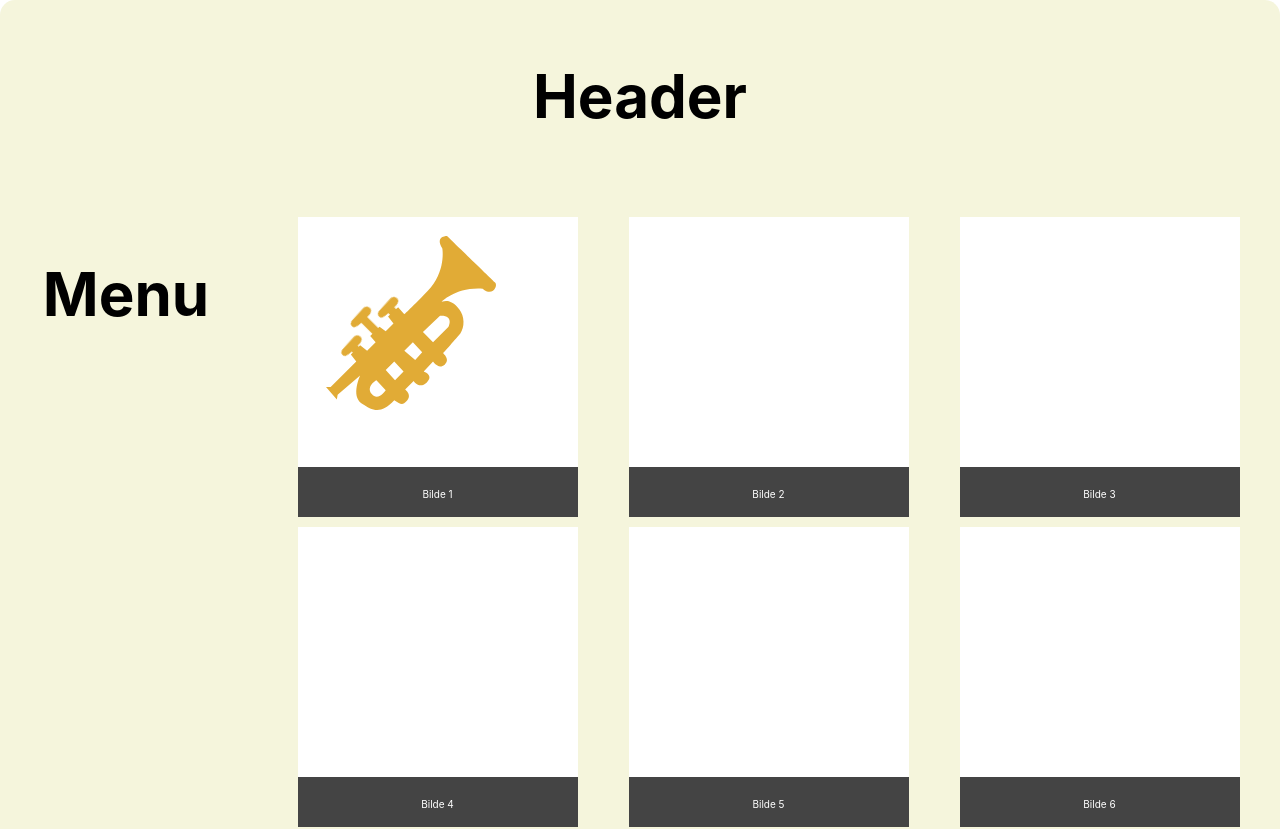
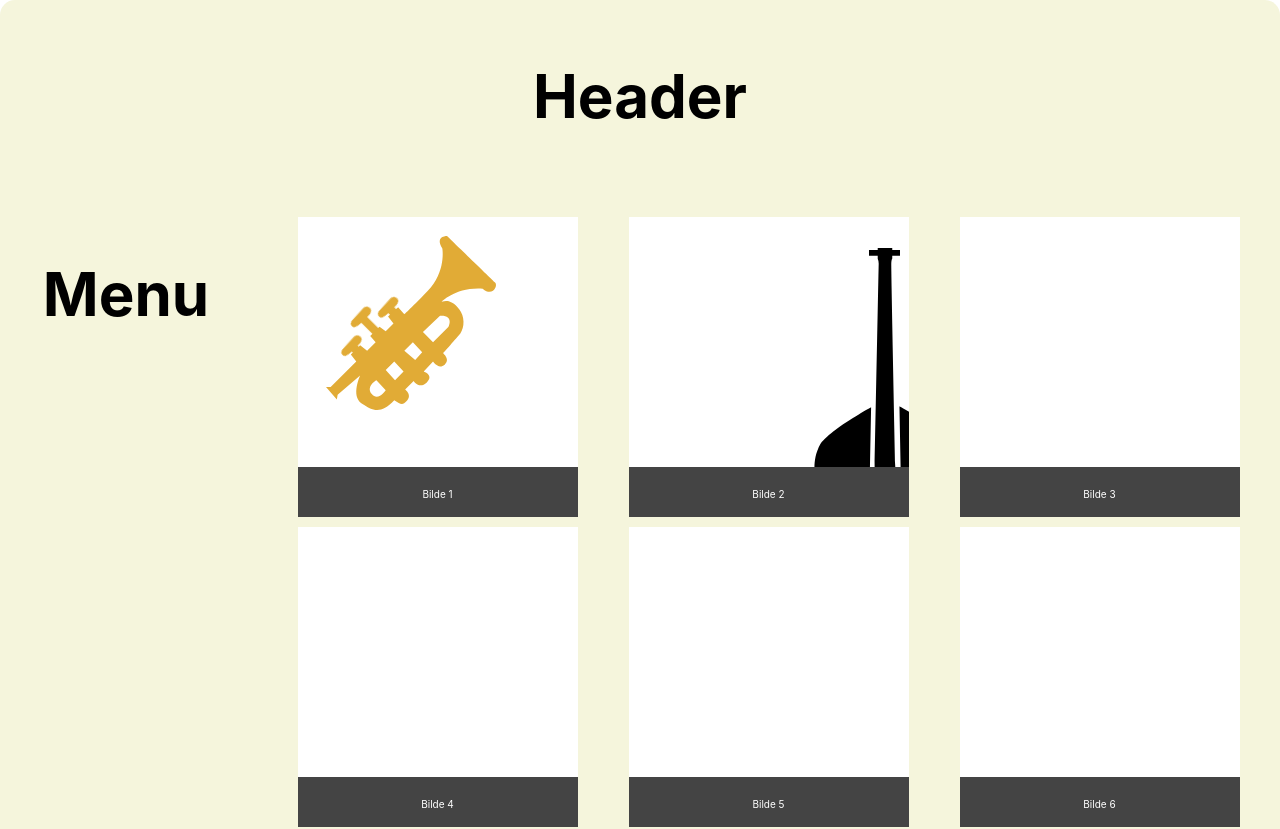
Before and after one commit to magnhan/gallery, a React (Create React App) app in the folder gallery/: page / in a window 1280 px wide. Shown: the top 829 px of the page. Built offline with nearby package versions, Linux system fonts and the light colour scheme.

Commit message:
Added bass
#3

```diff
--- a/gallery/src/components/paintings/SVG2.tsx
+++ b/gallery/src/components/paintings/SVG2.tsx
@@ -3,7 +3,20 @@ import React from "react";
 export default function SVG2() {
   return (
     <div className="SVG 2">
-      <svg className="SVG_picture"></svg>
+      <svg className="SVG_picture">
+        <path
+          id="bass-base"
+          d="M242.108,190.3s-41.084,22.535-50.582,36.348c-9.5,16.95-4.272,30.861-7.082,33.319s26.77-1.19,20.233,42.406-25.291,39.377-25.291,39.377,1.23,6.678-1.011,12.116-5.576,19.391-6.07,29.28,3,35.934,16.186,46.445,37.036,22.089,66.768,21.2,64.52-10.55,73.849-28.271,15.62-32.039,10.117-53.512c-3.707-13.4-8.8-19.691-5.058-26.251-4.714-2.452-28.473-12.2-26.3-44.426s4.7-34.732,20.233-37.357c-1.8-7.041.017-9.747-1.012-17.165s-2.709-23.217-35.407-42.406c-19.98-11.378-21.245-12.116-21.245-12.116L272.457,294.3l-32.373-1.01Z"
+        />
+        <path
+          id="bass-stem"
+          d="M248.719,41.791V38.848H240V32.962h8.719V31H263.25v1.962H271v5.886h-7.75v2.943s-0.762.219-.969,4.9S267.125,289,267.125,289H244.844s4.872-239.207,4.844-242.3A11.7,11.7,0,0,0,248.719,41.791Z"
+        />
+        <path
+          id="bass-bow"
+          d="M129,293s185.074,0.036,215.22,0S384,306,384,306l-234.6,1-1.02-4h224.4s-11.176-6.786-31.62-7S129,296,129,296v-3Z"
+        />
+      </svg>
       <p className="text"> Bilde 2</p>
     </div>
   );
```
